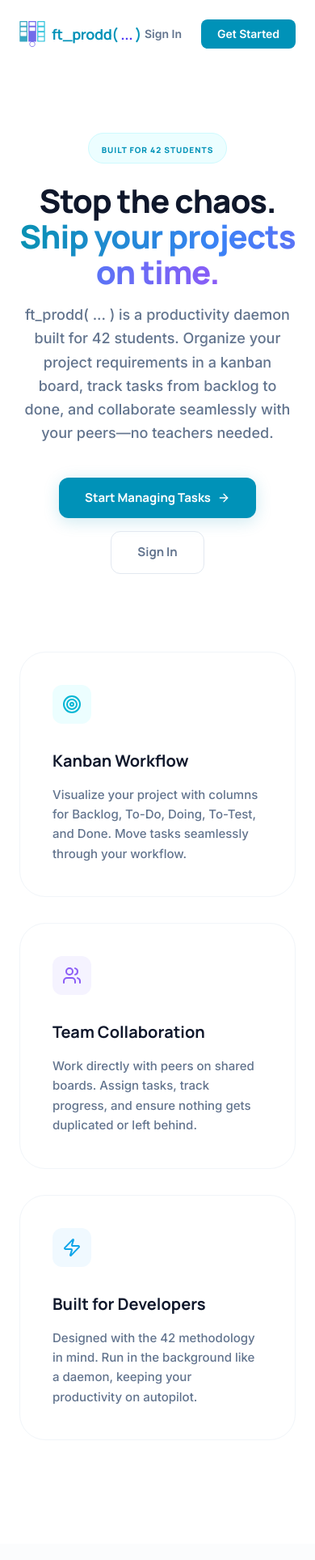
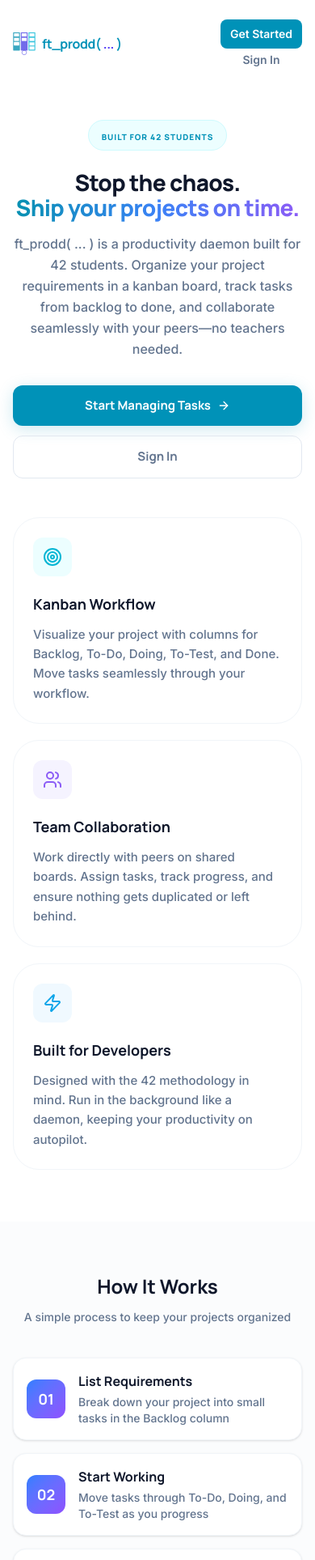
Before and after one commit to DARIONZITA/ft_prodd, a React (Vite) app in the folder frontend/: page / in a window 390 px wide. Shown: the top 1927 px of the page at 81% size. Built offline with nearby package versions, Linux system fonts and the light colour scheme.

Commit message:
improve(UI): responsiveness

```diff
--- a/frontend/src/components/Logo.tsx
+++ b/frontend/src/components/Logo.tsx
@@ -5,11 +5,11 @@ interface LogoProps {
   fontSize?: string
 }
 
-export default function Logo({ iconSize = 32, fontSize = '18px' }: LogoProps) {
+export default function Logo({ iconSize = 28, fontSize = '16px' }: LogoProps) {
   return (
-    <Link to="/" className="flex items-center gap-2 no-underline">
-      <img src="/ft_prodd( ... ).svg" alt="ft_prodd logo" style={{ width: iconSize, height: iconSize }} />
-      <span className="font-display font-bold tracking-tight text-cyan-600" style={{ fontSize }}>
+    <Link to="/" className="flex items-center gap-2 no-underline shrink-0">
+      <img src="/ft_prodd( ... ).svg" alt="ft_prodd logo" style={{ width: iconSize, height: iconSize }} className="shrink-0" />
+      <span className="font-display font-bold tracking-tight text-cyan-600 whitespace-nowrap" style={{ fontSize }}>
         ft_prodd( <span className="text-indigo-600">...</span> )
       </span>
     </Link>
--- a/frontend/src/components/land/FeatureCard.tsx
+++ b/frontend/src/components/land/FeatureCard.tsx
@@ -1,18 +1,18 @@
 interface FeatureCardProps {
-  icon: React.ReactNode
-  iconBg: string
-  iconColor: string
-  title: string
-  description: string
+  icon:         React.ReactNode
+  iconBg:       string
+  iconColor:    string
+  title:        string
+  description:  string
 }
 
 export default function FeatureCard({ icon, iconBg, iconColor, title, description }: FeatureCardProps) {
   return (
-    <div className="group p-10 rounded-[32px] bg-white border border-slate-100 hover:border-slate-200 hover:-translate-y-1 hover:shadow-[0_10px_25px_-5px_rgba(0,0,0,0.05)] transition-all duration-300">
-      <div className="w-12 h-12 rounded-xl flex items-center justify-center mb-8" style={{ background: iconBg, color: iconColor }}>
+    <div className="group h-full w-full p-6 sm:p-10 rounded-[32px] bg-white border border-slate-100 hover:border-slate-200 hover:-translate-y-1 hover:shadow-[0_10px_25px_-5px_rgba(0,0,0,0.05)] transition-all duration-300">
+      <div className="w-12 h-12 rounded-xl flex items-center justify-center mb-5 sm:mb-8" style={{ background: iconBg, color: iconColor }}>
         {icon}
       </div>
-      <h3 className="font-display font-bold text-xl text-slate-900 mb-4">{title}</h3>
+      <h3 className="font-display font-bold text-lg sm:text-xl text-slate-900 mb-3 sm:mb-4">{title}</h3>
       <p className="font-body text-[15px] text-slate-500 leading-relaxed font-medium">{description}</p>
     </div>
   )
--- a/frontend/src/components/land/StepCard.tsx
+++ b/frontend/src/components/land/StepCard.tsx
@@ -1,17 +1,17 @@
 interface StepCardProps {
-  number: string
-  title: string
-  description: string
+  number:       string
+  title:        string
+  description:  string
 }
 
 export default function StepCard({ number, title, description }: StepCardProps) {
   return (
-    <div className="bg-white px-6 py-5 rounded-2xl border border-slate-100 flex items-center gap-6 shadow-sm">
-      <div className="w-16 h-16 rounded-xl bg-gradient-to-br from-blue-500 to-violet-500 flex items-center justify-center text-white font-display font-bold text-xl shrink-0">
+    <div className="bg-white px-4 sm:px-6 py-4 sm:py-5 rounded-2xl border border-slate-100 flex items-center gap-4 sm:gap-6 shadow-sm">
+      <div className="w-12 h-12 sm:w-16 sm:h-16 rounded-xl bg-gradient-to-br from-blue-500 to-violet-500 flex items-center justify-center text-white font-display font-bold text-lg sm:text-xl shrink-0">
         {number}
       </div>
       <div>
-        <h4 className="font-display font-bold text-lg text-slate-900 mb-1">{title}</h4>
+        <h4 className="font-display font-bold text-base sm:text-lg text-slate-900 mb-1">{title}</h4>
         <p className="font-body text-sm text-slate-500 font-medium">{description}</p>
       </div>
     </div>
--- a/frontend/src/index.css
+++ b/frontend/src/index.css
@@ -3,6 +3,6 @@
 
 @theme {
   --font-display: 'Manrope', sans-serif;
-  --font-body: 'Inter', sans-serif;
-  --font-mono: 'JetBrains Mono', monospace;
+  --font-body:    'Inter', sans-serif;
+  --font-mono:    'JetBrains Mono', monospace;
 }
--- a/frontend/src/pages/LandingPage.tsx
+++ b/frontend/src/pages/LandingPage.tsx
@@ -1,8 +1,8 @@
-import { Link } from 'react-router-dom'
-import Logo from '../components/Logo'
-import Badge from '../components/land/Badge'
-import StepCard from '../components/land/StepCard'
-import FeatureCard from '../components/land/FeatureCard'
+import { Link }     from 'react-router-dom'
+import Logo         from '../components/Logo'
+import Badge        from '../components/land/Badge'
+import StepCard     from '../components/land/StepCard'
+import FeatureCard  from '../components/land/FeatureCard'
 import { ArrowRight, Target, Users, Zap, Heart } from 'lucide-react'
 
 export default function LandingPage() {
@@ -10,52 +10,60 @@ export default function LandingPage() {
     <div className="bg-white text-slate-900 min-h-screen">
 
       {/* ── Navbar ── */}
-      <nav className="max-w-7xl mx-auto px-6 py-6 flex justify-between items-center">
+      <nav className="max-w-7xl mx-auto px-4 sm:px-6 py-6 flex justify-between items-center">
         <Logo />
-        <div className="flex items-center gap-6">
-          <Link to="/signin" className="font-body text-sm font-semibold text-slate-500 hover:text-slate-900 no-underline transition-colors duration-150">
+        <div className="flex flex-col-reverse items-center gap-1 xs:flex-row xs:items-center xs:gap-3 sm:gap-6">
+          <Link to="/signin" className="font-body text-sm font-semibold text-slate-500 hover:text-slate-900 no-underline transition-colors duration-150 whitespace-nowrap">
             Sign In
           </Link>
-          <Link to="/signup" className="font-body bg-cyan-600 hover:bg-cyan-700 text-white px-5 py-2 rounded-lg text-sm font-bold no-underline transition-colors duration-150">
+          <Link to="/signup" className="font-body bg-cyan-600 hover:bg-cyan-700 text-white px-3 sm:px-5 py-2 rounded-lg text-sm font-bold no-underline transition-colors duration-150 whitespace-nowrap">
             Get Started
           </Link>
         </div>
       </nav>
 
       {/* ── Hero ── */}
-      <section className="max-w-4xl mx-auto text-center pt-20 pb-24 px-6">
+      <section className="w-full max-w-4xl mx-auto text-center pt-10 sm:pt-20 pb-12 sm:pb-24 px-4 sm:px-6">
         <Badge>Built for 42 Students</Badge>
-        <h1 className="font-display font-black text-[clamp(40px,6vw,64px)] tracking-tight leading-[1.1] mb-4 text-slate-900">
+        <h1 className="font-display font-black text-[clamp(28px,6vw,64px)] tracking-tight leading-[1.1] mb-4 text-slate-900">
           Stop the chaos.<br />
           <span style={{ background: 'linear-gradient(90deg, #0891b2 0%, #3b82f6 50%, #8b5cf6 100%)', WebkitBackgroundClip: 'text', WebkitTextFillColor: 'transparent' }}>
             Ship your projects on time.
           </span>
         </h1>
-        <p className="font-body text-slate-500 text-lg font-medium leading-relaxed max-w-2xl mx-auto mb-10">
+        <p className="font-body text-slate-500 text-base sm:text-lg font-medium leading-relaxed max-w-2xl mx-auto mb-8 sm:mb-10">
           ft_prodd( ... ) is a productivity daemon built for 42 students. Organize your project requirements in a kanban board, track tasks from backlog to done, and collaborate seamlessly with your peers—no teachers needed.
         </p>
-        <div className="flex justify-center gap-4 flex-wrap">
-          <Link to="/signup" className="flex items-center gap-2 bg-cyan-600 hover:bg-cyan-700 text-white px-8 py-3.5 rounded-xl font-display font-bold text-[15px] no-underline shadow-[0_4px_20px_rgba(8,145,178,0.2)] transition-colors duration-150">
+        <div className="flex flex-col sm:flex-row justify-center items-center gap-3 sm:gap-4">
+          <Link to="/signup" className="w-full sm:w-auto flex items-center justify-center gap-2 bg-cyan-600 hover:bg-cyan-700 text-white px-8 py-3.5 rounded-xl font-display font-bold text-[15px] no-underline shadow-[0_4px_20px_rgba(8,145,178,0.2)] transition-colors duration-150">
             Start Managing Tasks <ArrowRight size={16} />
           </Link>
-          <Link to="/signin" className="flex items-center gap-2 px-8 py-3.5 border border-slate-200 rounded-xl font-display font-bold text-[15px] text-slate-500 hover:bg-slate-50 no-underline transition-colors duration-150">
+          <Link to="/signin" className="w-full sm:w-auto flex items-center justify-center gap-2 px-8 py-3.5 border border-slate-200 rounded-xl font-display font-bold text-[15px] text-slate-500 hover:bg-slate-50 no-underline transition-colors duration-150">
             Sign In
           </Link>
         </div>
       </section>
 
       {/* ── Feature Cards ── */}
-      <section className="max-w-7xl mx-auto px-6 grid grid-cols-1 md:grid-cols-3 gap-8 pb-32">
-        <FeatureCard icon={<Target size={24} />} iconBg="#ecfeff" iconColor="#06b6d4" title="Kanban Workflow"       description="Visualize your project with columns for Backlog, To-Do, Doing, To-Test, and Done. Move tasks seamlessly through your workflow." />
-        <FeatureCard icon={<Users size={24} />}  iconBg="#f5f3ff" iconColor="#8b5cf6" title="Team Collaboration"   description="Work directly with peers on shared boards. Assign tasks, track progress, and ensure nothing gets duplicated or left behind." />
-        <FeatureCard icon={<Zap size={24} />}    iconBg="#f0f9ff" iconColor="#0ea5e9" title="Built for Developers" description="Designed with the 42 methodology in mind. Run in the background like a daemon, keeping your productivity on autopilot." />
+      <section className="max-w-7xl mx-auto px-4 sm:px-6 pb-16 sm:pb-32">
+        <div className="flex flex-wrap justify-center gap-5 sm:gap-8">
+          <div className="w-full sm:w-[calc(50%-20px)] md:w-[calc(33.333%-22px)] flex">
+            <FeatureCard icon={<Target size={24} />} iconBg="#ecfeff" iconColor="#06b6d4" title="Kanban Workflow" description="Visualize your project with columns for Backlog, To-Do, Doing, To-Test, and Done. Move tasks seamlessly through your workflow." />
+          </div>
+          <div className="w-full sm:w-[calc(50%-20px)] md:w-[calc(33.333%-22px)] flex">
+            <FeatureCard icon={<Users size={24} />} iconBg="#f5f3ff" iconColor="#8b5cf6" title="Team Collaboration" description="Work directly with peers on shared boards. Assign tasks, track progress, and ensure nothing gets duplicated or left behind." />
+          </div>
+          <div className="w-full sm:w-[calc(50%-20px)] md:w-[calc(33.333%-22px)] flex">
+            <FeatureCard icon={<Zap size={24} />} iconBg="#f0f9ff" iconColor="#0ea5e9" title="Built for Developers" description="Designed with the 42 methodology in mind. Run in the background like a daemon, keeping your productivity on autopilot." />
+          </div>
+        </div>
       </section>
 
       {/* ── How It Works ── */}
-      <section className="bg-slate-50/50 py-32 px-6">
-        <div className="max-w-3xl mx-auto text-center mb-16">
-          <h2 className="font-display font-bold text-3xl text-slate-900 mb-3">How It Works</h2>
-          <p className="font-body text-slate-500 font-medium">A simple process to keep your projects organized</p>
+      <section className="bg-slate-50/50 py-16 sm:py-32 px-4 sm:px-6">
+        <div className="max-w-3xl mx-auto text-center mb-10 sm:mb-16">
+          <h2 className="font-display font-bold text-2xl sm:text-3xl text-slate-900 mb-3">How It Works</h2>
+          <p className="font-body text-slate-500 font-medium text-sm sm:text-base">A simple process to keep your projects organized</p>
         </div>
         <div className="max-w-3xl mx-auto flex flex-col gap-4">
           <StepCard number="01" title="List Requirements" description="Break down your project into small tasks in the Backlog column" />
@@ -65,29 +73,32 @@ export default function LandingPage() {
       </section>
 
       {/* ── CTA ── */}
-      <section className="max-w-5xl mx-auto px-6 py-32">
-        <div className="rounded-[40px] p-16 text-center text-white relative overflow-hidden shadow-2xl" style={{ background: 'linear-gradient(135deg, #0891b2 0%, #7c3aed 100%)' }}>
+      <section className="w-full max-w-5xl mx-auto px-4 sm:px-6 py-16 sm:py-32">
+        <div className="rounded-[40px] p-6 sm:p-16 text-center text-white relative overflow-hidden shadow-2xl" style={{ background: 'linear-gradient(135deg, #0891b2 0%, #7c3aed 100%)' }}>
           <div className="absolute top-0 right-0 w-64 h-64 bg-white/10 blur-[100px] rounded-full -mr-32 -mt-32" />
-          <h2 className="font-display font-extrabold text-[clamp(28px,4vw,40px)] mb-6 relative">
+          <h2 className="font-display font-extrabold text-[clamp(22px,4vw,40px)] mb-4 sm:mb-6 relative">
             Ready to level up your productivity?
           </h2>
-          <p className="font-body text-white/80 font-medium text-lg mb-10 max-w-lg mx-auto leading-relaxed">
+          <p className="font-body text-white/80 font-medium text-base sm:text-lg mb-7 sm:mb-10 max-w-lg mx-auto leading-relaxed">
             Join 42 students who are shipping projects faster with ft_prodd( ... )
           </p>
-          <Link to="/signup" className="inline-flex items-center gap-2 bg-white hover:bg-slate-50 text-cyan-600 px-8 py-3.5 rounded-xl font-display font-bold text-[15px] no-underline shadow-lg transition-colors duration-150">
+          <Link to="/signup" className="w-full sm:w-auto inline-flex items-center justify-center gap-2 bg-white hover:bg-slate-50 text-cyan-600 px-8 py-3.5 rounded-xl font-display font-bold text-[15px] no-underline shadow-lg transition-colors duration-150">
             Get Started for Free <ArrowRight size={16} />
           </Link>
         </div>
       </section>
 
       {/* ── Footer ── */}
-      <footer className="max-w-7xl mx-auto px-6 py-10 border-t border-slate-100 flex justify-between items-center flex-wrap gap-4">
+      <footer className="max-w-7xl mx-auto px-4 sm:px-6 py-10 border-t border-slate-100 flex flex-col sm:flex-row justify-between items-center gap-3 sm:gap-4">
         <div className="flex items-center gap-2 font-mono text-[11px] text-slate-400">
           <img src="/ft_prodd( ... ).svg" alt="logo" className="w-4 h-4 opacity-50" />
           A productivity daemon for 42 students
         </div>
-        <div className="flex items-center gap-1 font-body text-[11px] font-medium text-slate-400">
-          © 2026 ft_prodd( ... ). Built with <Heart size={12} className="text-blue-500 fill-blue-500 mx-0.5" /> for the 42 community.
+        <div className="flex items-center flex-wrap justify-center sm:justify-end gap-x-1 font-body text-[11px] font-medium text-slate-400">
+          <span className="whitespace-nowrap">© 2026 ft_prodd( ... ). Built with</span>
+          <span className="whitespace-nowrap flex items-center gap-x-1">
+            <Heart size={12} className="text-blue-500 fill-blue-500" /> for the 42 community.
+          </span>
         </div>
       </footer>
 
```
